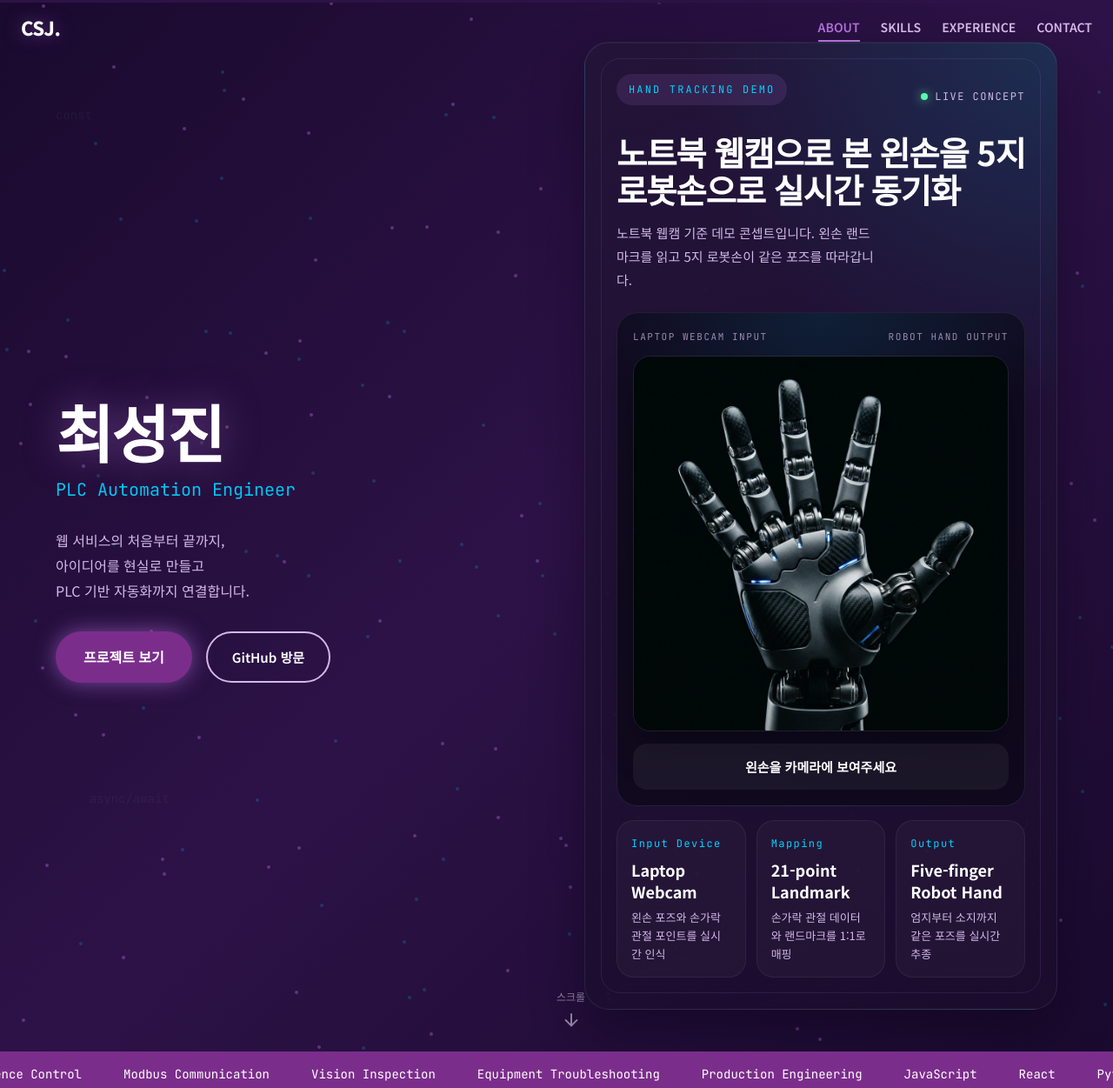
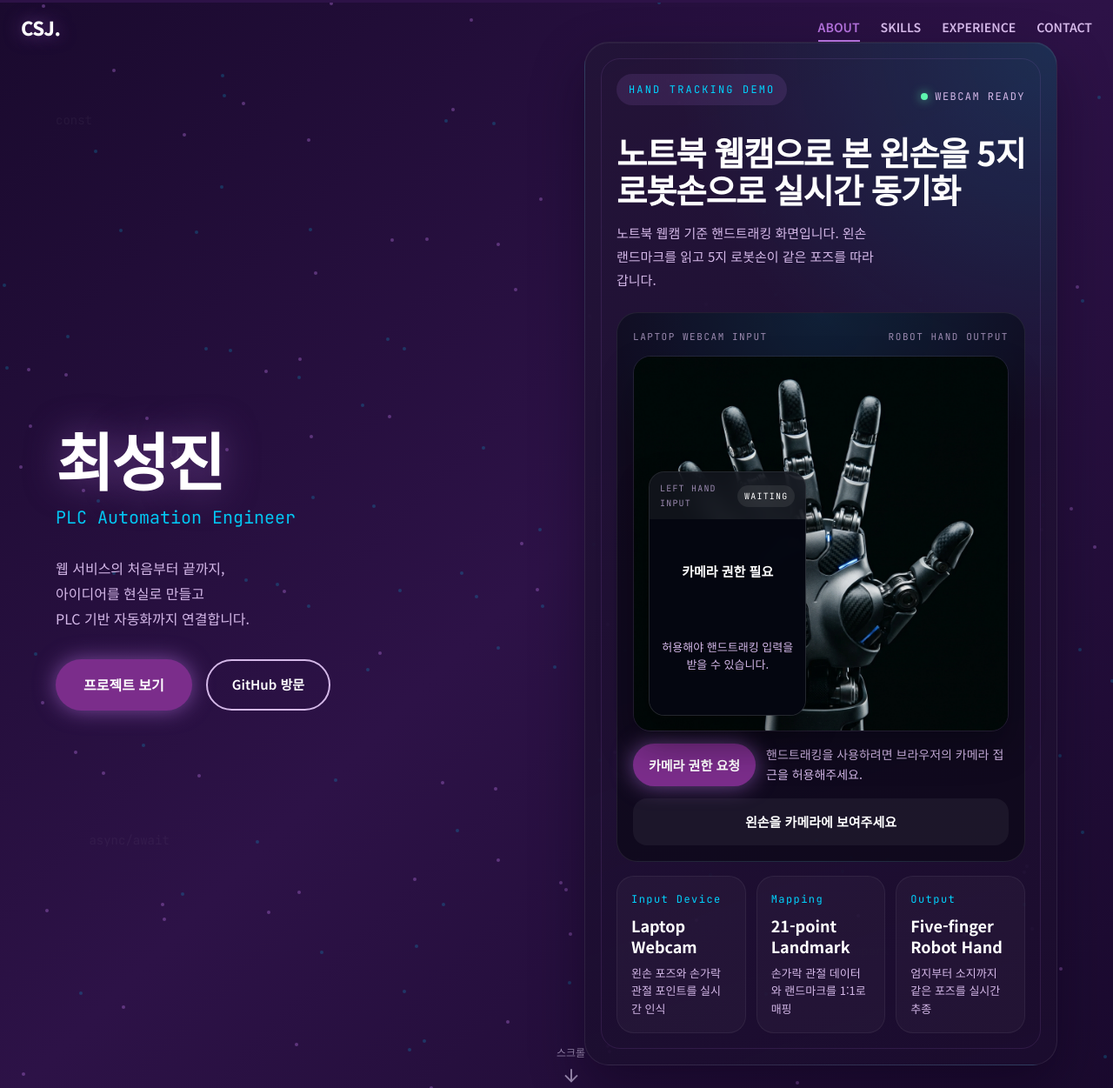
Before and after one commit to Choi-sungjin/vibe-coding-portfolio, a plain HTML site: page index.html in a window 1280 px wide. Shown: the top 1251 px of the page at 87% size. Drawn offline with Linux system fonts and the light colour scheme; a web font is replaced by a local one.

Commit message:
Add webcam permission flow to hero

```diff
--- a/assets/css/sections.css
+++ b/assets/css/sections.css
@@ -333,7 +333,11 @@
   letter-spacing: 0.14em;
 }
 
-.hero-experiment-card .showcase-media img {
+.hero-experiment-card .showcase-stage {
+  position: relative;
+}
+
+.hero-experiment-card .robot-hand-visual {
   display: block;
   width: 100%;
   aspect-ratio: 1 / 1;
@@ -341,6 +345,136 @@
   border-radius: 20px;
   border: 1px solid rgba(255, 255, 255, 0.08);
   box-shadow: 0 20px 40px rgba(0, 0, 0, 0.28);
+}
+
+.hero-experiment-card .camera-preview-shell {
+  position: absolute;
+  left: 18px;
+  bottom: 18px;
+  z-index: 2;
+  width: min(42%, 240px);
+  border-radius: 18px;
+  overflow: hidden;
+  border: 1px solid rgba(255, 255, 255, 0.12);
+  background: rgba(8, 10, 20, 0.82);
+  box-shadow: 0 16px 36px rgba(0, 0, 0, 0.34);
+  backdrop-filter: blur(12px);
+}
+
+.hero-experiment-card .camera-preview-head {
+  display: flex;
+  align-items: center;
+  justify-content: space-between;
+  gap: 8px;
+  padding: 10px 12px;
+  background: rgba(255, 255, 255, 0.04);
+  color: var(--color-text-muted);
+  font-family: var(--font-mono);
+  font-size: 10px;
+  letter-spacing: 0.12em;
+}
+
+.hero-experiment-card .camera-preview-badge {
+  display: inline-flex;
+  align-items: center;
+  min-height: 24px;
+  padding: 4px 8px;
+  border-radius: var(--radius-full);
+  background: rgba(255, 255, 255, 0.08);
+  color: var(--color-text-primary);
+  font-size: 10px;
+}
+
+.hero-experiment-card .camera-preview-video,
+.hero-experiment-card .camera-preview-placeholder {
+  width: 100%;
+  aspect-ratio: 4 / 5;
+  background: rgba(5, 7, 16, 0.96);
+}
+
+.hero-experiment-card .camera-preview-video {
+  display: none;
+  object-fit: cover;
+  transform: scaleX(-1);
+}
+
+.hero-experiment-card .camera-preview-video.is-visible {
+  display: block;
+}
+
+.hero-experiment-card .camera-preview-placeholder {
+  display: grid;
+  place-items: center;
+  gap: 8px;
+  padding: 18px 14px;
+  text-align: center;
+}
+
+.hero-experiment-card .camera-preview-placeholder strong {
+  color: var(--color-text-primary);
+  font-size: 15px;
+}
+
+.hero-experiment-card .camera-preview-placeholder p {
+  color: var(--color-text-secondary);
+  font-size: 13px;
+  line-height: 1.6;
+}
+
+.hero-experiment-card .showcase-controls {
+  display: flex;
+  flex-wrap: wrap;
+  align-items: center;
+  gap: 12px;
+  margin-top: 14px;
+}
+
+.hero-experiment-card .camera-request-btn {
+  display: inline-flex;
+  align-items: center;
+  justify-content: center;
+  min-height: 46px;
+  padding: 12px 18px;
+  border-radius: var(--radius-full);
+  background: var(--color-primary);
+  color: var(--color-text-primary);
+  font-weight: 700;
+  box-shadow: var(--shadow-glow-purple);
+  transition: transform 0.2s ease, box-shadow 0.2s ease, opacity 0.2s ease;
+}
+
+.hero-experiment-card .camera-request-btn:hover {
+  transform: translateY(-2px);
+  box-shadow: 0 0 24px rgba(176, 111, 216, 0.65);
+}
+
+.hero-experiment-card .camera-request-btn:disabled {
+  opacity: 0.72;
+  cursor: wait;
+}
+
+.hero-experiment-card .camera-status-message {
+  flex: 1 1 220px;
+  color: var(--color-text-secondary);
+  font-size: 14px;
+  line-height: 1.7;
+}
+
+.hero-experiment-card .camera-preview-shell[data-camera-state="granted"] .camera-preview-badge {
+  background: rgba(94, 247, 175, 0.16);
+  color: #7ff7bf;
+}
+
+.hero-experiment-card .camera-preview-shell[data-camera-state="pending"] .camera-preview-badge {
+  background: rgba(0, 212, 255, 0.14);
+  color: var(--color-neon-cyan);
+}
+
+.hero-experiment-card .camera-preview-shell[data-camera-state="denied"] .camera-preview-badge,
+.hero-experiment-card .camera-preview-shell[data-camera-state="error"] .camera-preview-badge,
+.hero-experiment-card .camera-preview-shell[data-camera-state="unsupported"] .camera-preview-badge {
+  background: rgba(255, 96, 96, 0.16);
+  color: #ff9c9c;
 }
 
 .hero-experiment-card .showcase-media figcaption {
--- a/assets/js/components-loader.js
+++ b/assets/js/components-loader.js
@@ -33,6 +33,7 @@
       'assets/js/typing.js',
       'assets/js/scroll.js',
       'assets/js/skills.js',
+      'assets/js/hand-tracking-demo.js',
       'assets/js/main.js'
     ];
     return list.reduce(function (p, src) {
--- /dev/null
+++ b/assets/js/hand-tracking-demo.js
@@ -0,0 +1,181 @@
+/**
+ * 히어로 핸드트래킹 데모: 카메라 권한 요청과 상태 표시
+ */
+(function () {
+  if (window.__handTrackingDemoInitialized) return;
+  window.__handTrackingDemoInitialized = true;
+
+  function init() {
+    var shell = document.getElementById('cameraPreviewShell');
+    var badge = document.getElementById('cameraPreviewBadge');
+    var placeholder = document.getElementById('cameraPreviewPlaceholder');
+    var video = document.getElementById('handTrackingCamera');
+    var button = document.getElementById('cameraRequestBtn');
+    var status = document.getElementById('cameraStatusMessage');
+
+    if (!shell || !badge || !placeholder || !video || !button || !status) return;
+
+    var stream = null;
+    var stateCopy = {
+      idle: {
+        badge: 'WAITING',
+        message: '핸드트래킹을 사용하려면 브라우저의 카메라 접근을 허용해주세요.'
+      },
+      pending: {
+        badge: 'REQUESTING',
+        message: '브라우저가 카메라 권한을 요청하고 있습니다. 허용해야 핸드트래킹이 동작합니다.'
+      },
+      granted: {
+        badge: 'CAMERA LIVE',
+        message: '카메라가 허용되었습니다. 왼손을 보여주면 핸드트래킹 입력을 받을 수 있습니다.'
+      },
+      denied: {
+        badge: 'DENIED',
+        message: '카메라 권한이 거부되어 핸드트래킹을 사용할 수 없습니다. 브라우저 설정에서 허용해주세요.'
+      },
+      unavailable: {
+        badge: 'NO CAMERA',
+        message: '카메라 장치를 찾지 못했습니다. 노트북 웹캠 연결 상태를 확인해주세요.'
+      },
+      unsupported: {
+        badge: 'UNSUPPORTED',
+        message: '이 환경에서는 카메라 접근을 사용할 수 없습니다. HTTPS 또는 localhost에서 열어주세요.'
+      },
+      error: {
+        badge: 'ERROR',
+        message: '카메라를 시작하지 못했습니다. 브라우저 권한과 장치 상태를 확인해주세요.'
+      }
+    };
+
+    function setState(nextState, overrideMessage) {
+      var copy = stateCopy[nextState] || stateCopy.error;
+      shell.setAttribute('data-camera-state', nextState);
+      badge.textContent = copy.badge;
+      status.textContent = overrideMessage || copy.message;
+    }
+
+    function stopStream() {
+      if (!stream) return;
+      stream.getTracks().forEach(function (track) {
+        track.stop();
+      });
+      stream = null;
+    }
+
+    function showPreview() {
+      video.classList.add('is-visible');
+      placeholder.hidden = true;
+    }
+
+    function showPlaceholder() {
+      video.classList.remove('is-visible');
+      placeholder.hidden = false;
+      video.srcObject = null;
+    }
+
+    function hasSecureAccess() {
+      return window.isSecureContext || window.location.hostname === 'localhost' || window.location.hostname === '127.0.0.1';
+    }
+
+    function updateButtonLabel(text, disabled) {
+      button.textContent = text;
+      button.disabled = !!disabled;
+    }
+
+    function handlePermissionQuery() {
+      if (!navigator.permissions || !navigator.permissions.query) return;
+
+      try {
+        navigator.permissions.query({ name: 'camera' }).then(function (result) {
+          if (!result) return;
+
+          if (result.state === 'denied') {
+            setState('denied');
+            updateButtonLabel('카메라 권한 다시 요청', false);
+          } else if (result.state === 'granted') {
+            setState('idle', '카메라 권한이 이미 허용되어 있습니다. 버튼을 누르면 입력 화면을 켭니다.');
+            updateButtonLabel('카메라 연결', false);
+          }
+
+          result.onchange = function () {
+            if (result.state === 'denied') {
+              stopStream();
+              showPlaceholder();
+              setState('denied');
+              updateButtonLabel('카메라 권한 다시 요청', false);
+            } else if (result.state === 'granted' && !stream) {
+              setState('idle', '카메라 권한이 허용되었습니다. 버튼을 누르면 핸드트래킹 입력을 켭니다.');
+              updateButtonLabel('카메라 연결', false);
+            }
+          };
+        }).catch(function () {});
+      } catch (error) {
+        // 일부 브라우저는 camera permission query를 지원하지 않음
+      }
+    }
+
+    function requestCamera() {
+      if (!navigator.mediaDevices || !navigator.mediaDevices.getUserMedia) {
+        setState('unsupported');
+        updateButtonLabel('카메라 사용 불가', true);
+        return;
+      }
+
+      if (!hasSecureAccess()) {
+        setState('unsupported');
+        updateButtonLabel('HTTPS 필요', true);
+        return;
+      }
+
+      setState('pending');
+      updateButtonLabel('권한 요청 중...', true);
+
+      navigator.mediaDevices.getUserMedia({
+        audio: false,
+        video: {
+          facingMode: 'user'
+        }
+      }).then(function (nextStream) {
+        stopStream();
+        stream = nextStream;
+        video.srcObject = nextStream;
+        showPreview();
+        setState('granted');
+        updateButtonLabel('카메라 다시 연결', false);
+        video.play().catch(function () {});
+      }).catch(function (error) {
+        stopStream();
+        showPlaceholder();
+
+        if (error && (error.name === 'NotAllowedError' || error.name === 'SecurityError')) {
+          setState('denied');
+          updateButtonLabel('카메라 권한 다시 요청', false);
+          return;
+        }
+
+        if (error && (error.name === 'NotFoundError' || error.name === 'DevicesNotFoundError')) {
+          setState('unavailable');
+          updateButtonLabel('카메라 다시 확인', false);
+          return;
+        }
+
+        setState('error');
+        updateButtonLabel('카메라 다시 시도', false);
+      });
+    }
+
+    showPlaceholder();
+    setState('idle');
+    handlePermissionQuery();
+
+    button.addEventListener('click', requestCamera);
+    window.addEventListener('beforeunload', stopStream);
+    window.addEventListener('pagehide', stopStream);
+  }
+
+  if (document.readyState === 'loading') {
+    document.addEventListener('DOMContentLoaded', init, { once: true });
+  } else {
+    init();
+  }
+})();
--- a/index.html
+++ b/index.html
@@ -67,11 +67,11 @@
       <div class="hero-experiment-card">
         <div class="card-topline">
           <p class="card-label">HAND TRACKING DEMO</p>
-          <span class="card-status">LIVE CONCEPT</span>
+          <span class="card-status">WEBCAM READY</span>
         </div>
         <h2 class="card-title">노트북 웹캠으로 본 왼손을 5지 로봇손으로 실시간 동기화</h2>
         <p class="card-desc">
-          노트북 웹캠 기준 데모 콘셉트입니다.
+          노트북 웹캠 기준 핸드트래킹 화면입니다.
           왼손 랜드마크를 읽고 5지 로봇손이 같은 포즈를 따라갑니다.
         </p>
         <div class="handtracking-showcase">
@@ -80,7 +80,26 @@
               <span>LAPTOP WEBCAM INPUT</span>
               <span>ROBOT HAND OUTPUT</span>
             </div>
-            <img src="assets/images/projects/robot-hand-sync.png" alt="다섯 손가락 로봇손 핸드트래킹 콘셉트 이미지">
+            <div class="showcase-stage">
+              <img class="robot-hand-visual" src="assets/images/projects/robot-hand-sync.png" alt="다섯 손가락 로봇손 핸드트래킹 이미지">
+              <div class="camera-preview-shell" id="cameraPreviewShell" data-camera-state="idle">
+                <div class="camera-preview-head">
+                  <span>LEFT HAND INPUT</span>
+                  <span class="camera-preview-badge" id="cameraPreviewBadge">WAITING</span>
+                </div>
+                <video class="camera-preview-video" id="handTrackingCamera" autoplay muted playsinline></video>
+                <div class="camera-preview-placeholder" id="cameraPreviewPlaceholder">
+                  <strong>카메라 권한 필요</strong>
+                  <p>허용해야 핸드트래킹 입력을 받을 수 있습니다.</p>
+                </div>
+              </div>
+            </div>
+            <div class="showcase-controls">
+              <button type="button" class="camera-request-btn" id="cameraRequestBtn">카메라 권한 요청</button>
+              <p class="camera-status-message" id="cameraStatusMessage" aria-live="polite">
+                핸드트래킹을 사용하려면 브라우저의 카메라 접근을 허용해주세요.
+              </p>
+            </div>
             <figcaption>왼손을 카메라에 보여주세요</figcaption>
           </figure>
           <div class="showcase-specs">
```
Also changed, not shown: assets/css/mobile.css (+16 -0 lines).
